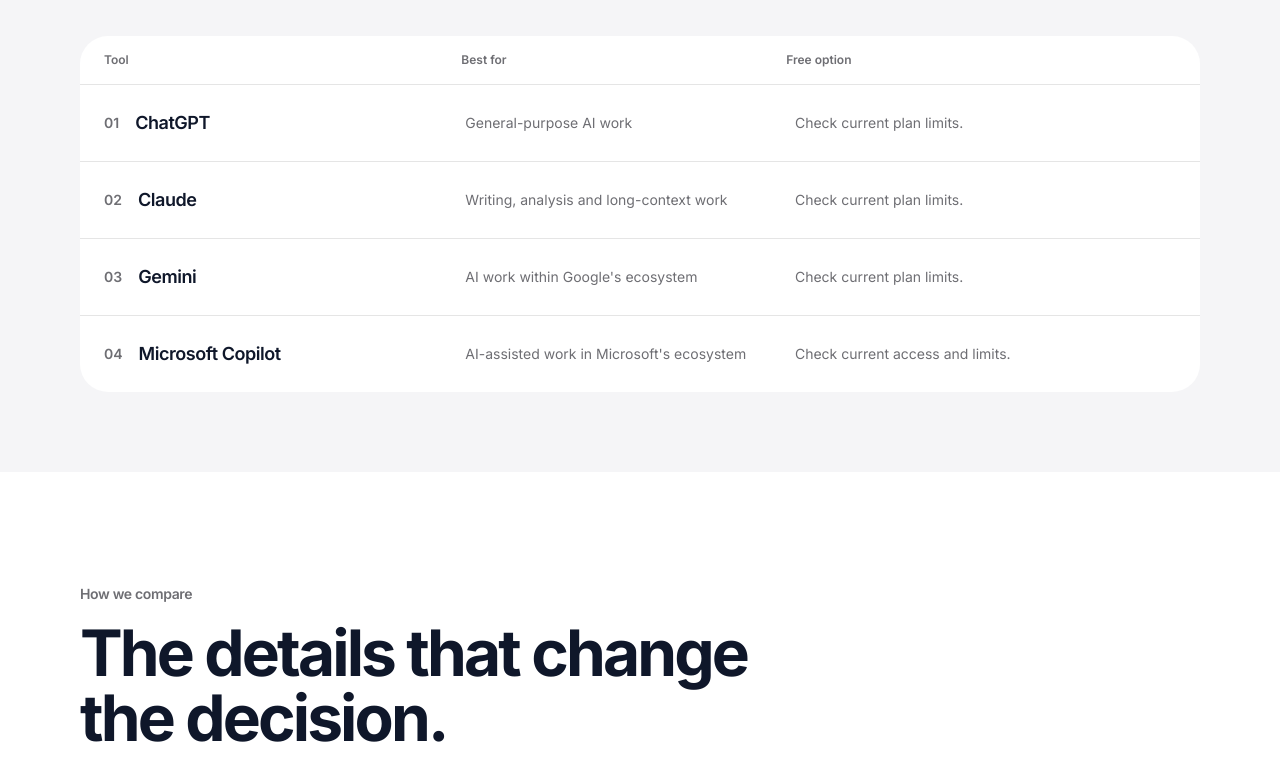
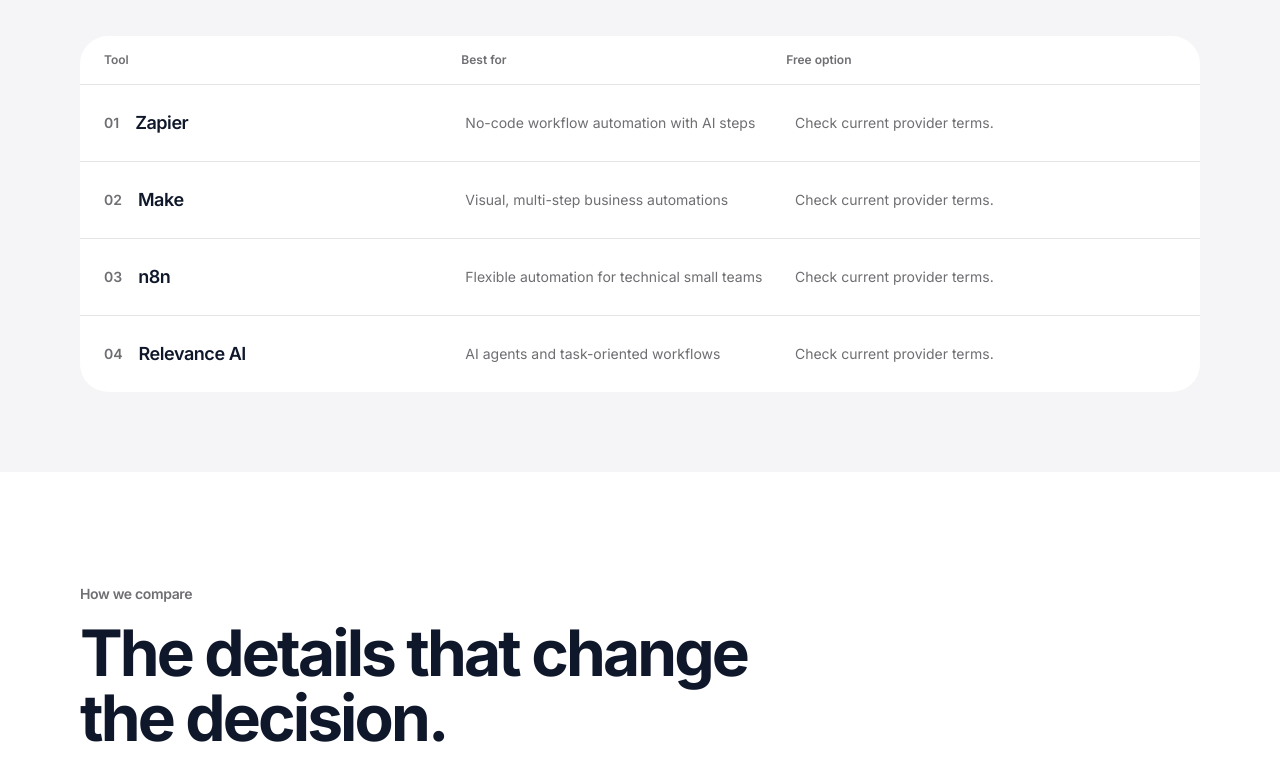
Before and after one commit to LinukaBandara/StackPick, a Next.js app: page /best/ai-automation-tools-small-businesses in a window 1280 px wide. Shown: the part 992-1772 px from the top of the page. Built offline with nearby package versions, Linux system fonts and the light colour scheme; no server answers.

Commit message:
refactor: specialize AI comparison tools

```diff
--- a/app/best/ai-automation-tools-small-businesses/page.tsx
+++ b/app/best/ai-automation-tools-small-businesses/page.tsx
@@ -15,10 +15,10 @@ export default function Page() {
       intro="Find AI automation tools that can connect repetitive business workflows and reduce manual handoffs."
       pricingNote="AI features, models, usage limits and pricing change frequently. Verify current provider terms and test outputs before adopting a tool."
       tools={[
-        { name: "ChatGPT", bestFor: "General-purpose AI work", freeOption: "Check current plan limits.", tradeoff: "Broad capability means you still need to define the workflow.", url: "https://chatgpt.com/" },
-        { name: "Claude", bestFor: "Writing, analysis and long-context work", freeOption: "Check current plan limits.", tradeoff: "Limits and available features vary by plan.", url: "https://claude.ai/" },
-        { name: "Gemini", bestFor: "AI work within Google's ecosystem", freeOption: "Check current plan limits.", tradeoff: "Feature availability can vary by account and region.", url: "https://gemini.google.com/" },
-        { name: "Microsoft Copilot", bestFor: "AI-assisted work in Microsoft's ecosystem", freeOption: "Check current access and limits.", tradeoff: "The useful features depend on the Microsoft products and plan involved.", url: "https://copilot.microsoft.com/" },
+        { name: "Zapier", bestFor: "No-code workflow automation with AI steps", freeOption: "Check current provider terms.", tradeoff: "Task limits and multi-step workflows can push you toward paid plans.", url: "https://zapier.com/" },
+        { name: "Make", bestFor: "Visual, multi-step business automations", freeOption: "Check current provider terms.", tradeoff: "More flexibility also means more setup complexity.", url: "https://www.make.com/" },
+        { name: "n8n", bestFor: "Flexible automation for technical small teams", freeOption: "Check current provider terms.", tradeoff: "Self-hosting can reduce vendor lock-in but adds maintenance.", url: "https://n8n.io/" },
+        { name: "Relevance AI", bestFor: "AI agents and task-oriented workflows", freeOption: "Check current provider terms.", tradeoff: "Agent workflows need careful testing before handling important processes.", url: "https://relevanceai.com/" },
       ]}
       bottomLine="Start with predictable repetitive processes before automating high-risk decisions."
     >
```
